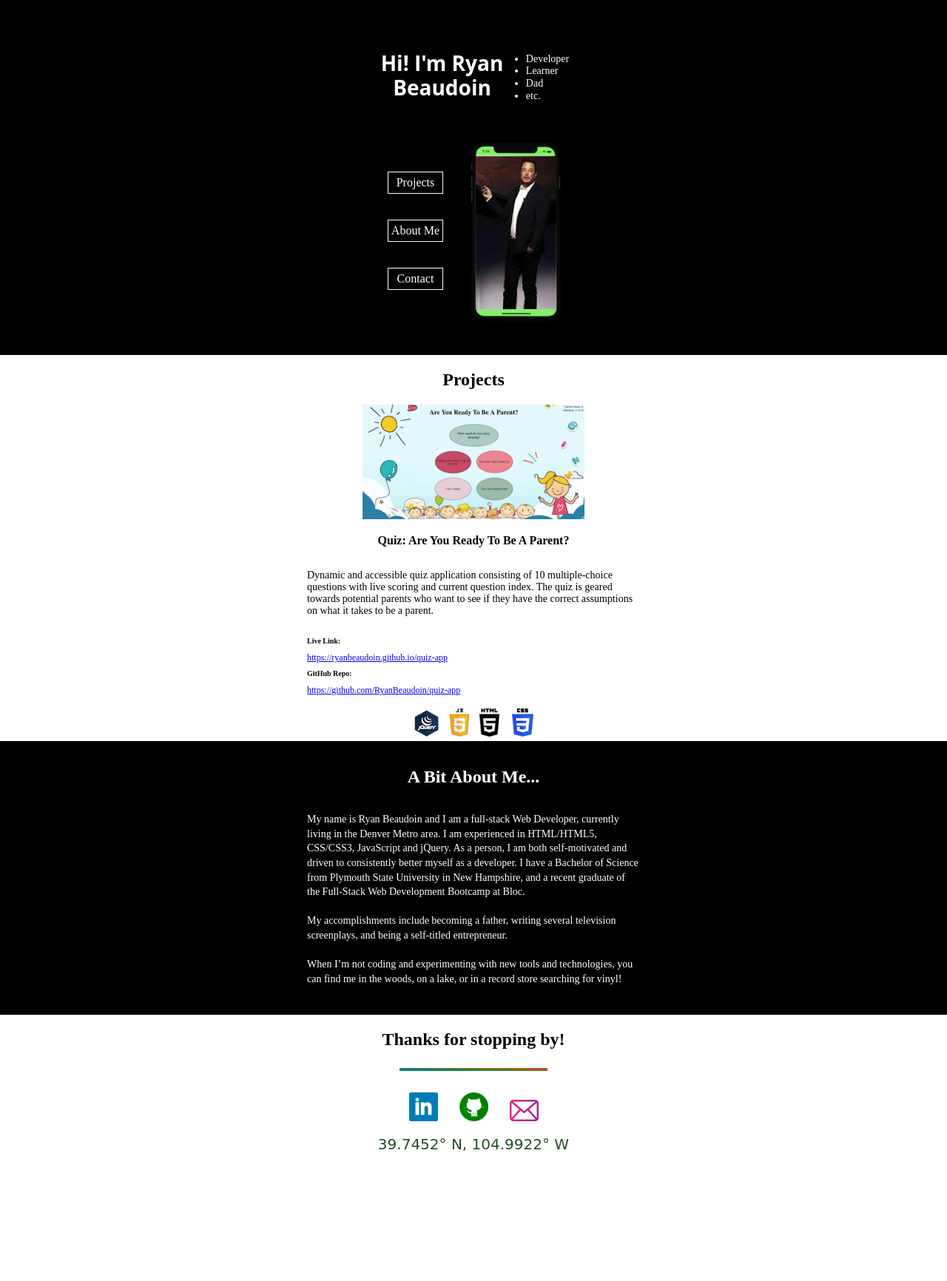
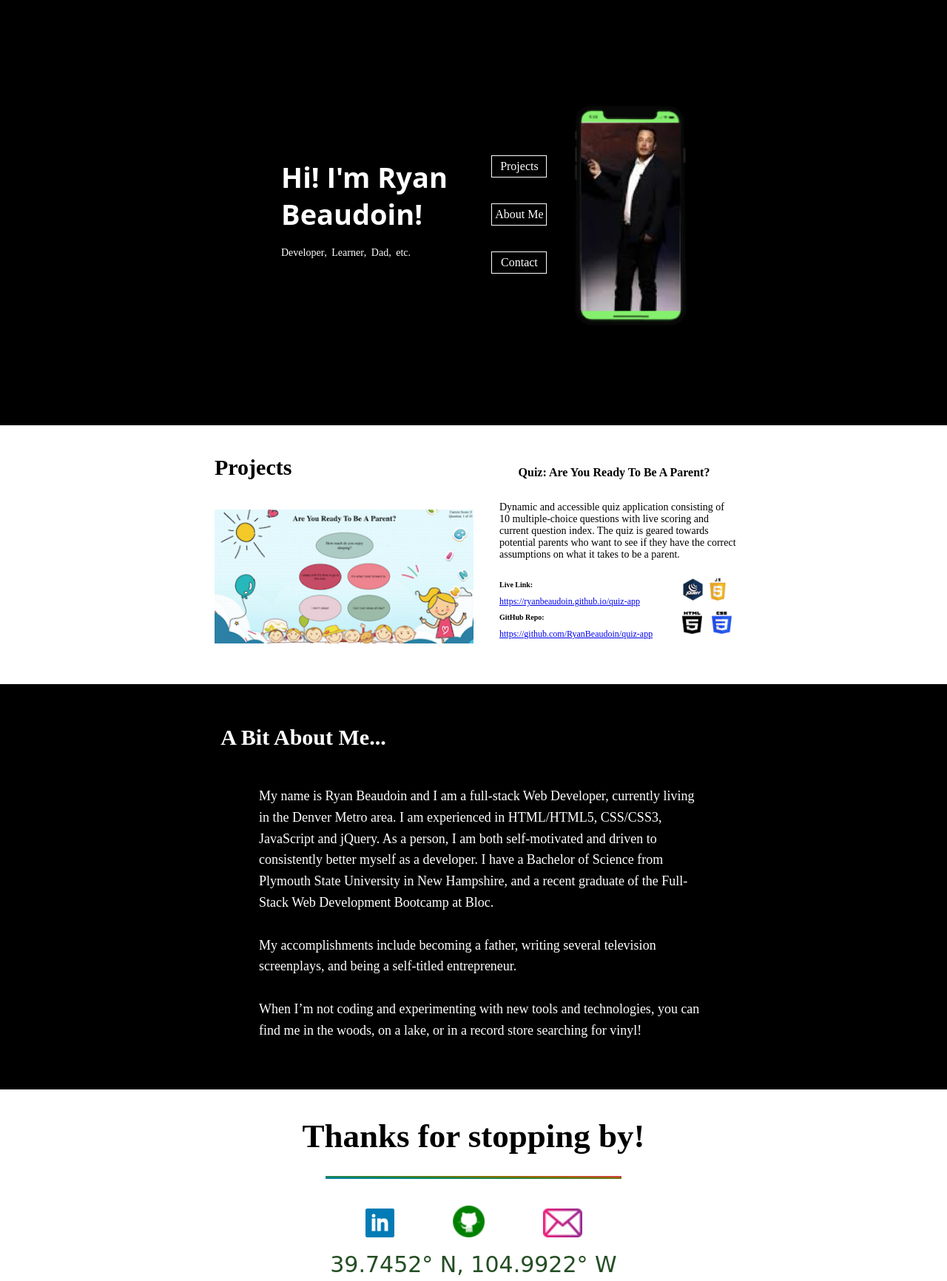
Before and after one commit to RyanBeaudoin/portfolio, a plain HTML site: page index.html in a window 1280 px wide. Shown: the whole page at 74% size. Before the commit the page ends 1564 px from the top, so only its background shows below. Drawn offline with Linux system fonts and the light colour scheme.

Commit message:
Final 1.0

```diff
--- a/index.html
+++ b/index.html
@@ -11,11 +11,11 @@
   <header class="nav">
     <div class="bio-container">
       <div class="heading">
-        <h1>Hi! I'm Ryan <br> Beaudoin</h1>
+        <h1>Hi! I'm Ryan <br> Beaudoin!</h1>
         <ul class="header-description">
-          <li>Developer</li>
-          <li>Learner</li>
-          <li>Dad</li>
+          <li>Developer<span class="comma">,</span></li>
+          <li>Learner<span class="comma">,</span></li>
+          <li>Dad<span class="comma">,</span></li>
           <li>etc.</li>
         </ul>
       </div>
@@ -34,7 +34,6 @@
   <main>
     <section class="projects">
       <div class="project-container">
-        <div id="pro-nav"></div>
         <h2>Projects</h2>
         <img src="imgs/Screen Shot 2019-07-22 at 12.34.39 PM.png" alt="quiz project image" class="project-img">
         <aside class="project-description">
--- a/style.css
+++ b/style.css
@@ -10,7 +10,7 @@ html, body {
 
 .bio-container {
   background: black;
-  height: 500px;
+  height: 525px;
   overflow: auto;
 }
 
@@ -71,7 +71,8 @@ html, body {
 .project-img {
   margin-left: auto;
   margin-right: auto;
-  max-width: 300px;
+  width: 90%;
+  margin-bottom: 15px;
 }
 
 .project-container {
@@ -83,8 +84,8 @@ html, body {
 }
 
 .text-project-description {
-  margin-left: 15px;
-  margin-right: 15px;
+  margin-left: 35px;
+  margin-right: 25px;
   text-align: left;
   max-width: 450px;
   font-size: 14px;
@@ -94,8 +95,7 @@ html, body {
 .project-links {
   line-height: .5;
   font-size: 12px;
-  margin-left: 15px;
-  margin-right: 15px;
+  margin-left: 35px;
   text-align: left;
 }
 
@@ -107,7 +107,8 @@ html, body {
 .tech-container {
   width: 300px;
   display: inline-block;
-  margin-top: 20px;
+  margin-top: 30px;
+  margin-bottom: 15px;
 }
 
 .tech-container>img {
@@ -130,8 +131,8 @@ html, body {
 }
 
 .text-about-me {
-  margin-left: 15px;
-  margin-right: 15px;
+  margin-left: 45px;
+  margin-right: 25px;
   padding-bottom: 25px;
   max-width: 450px;
   font-size: 14px;
@@ -156,6 +157,14 @@ html, body {
   text-decoration: none;
 }
 
+.github-icon {
+  width: 43px;
+}
+
+.email-icon {
+  width: 53px;
+}
+
 .contact-links {
   margin-top: 25px;
   margin-bottom: 15px;
@@ -168,5 +177,239 @@ html, body {
 .denver-latlong {
   font-family: 'Pacifico', cursive;
   color: #244e24;
-  font-size: 20px;
+  font-size: 22px;
 }
+
+.comma {
+  display: none;
+}
+
+@media only screen and (min-device-width : 480px){
+  .project-container {
+    height: auto;
+  }
+
+  .project-description {
+    height: 280px;
+  }
+
+  .tech-container {
+    display: flex;
+    height: 90px;
+    width: 90px;
+    flex-wrap: wrap;
+    position: relative;
+    left: 330px;
+    bottom: 110px;
+  }
+  .icon {
+    width:30px;
+    height:30px;
+  }
+
+  .icon:nth-child(2){
+    width: 120px
+  }
+
+  .comma {
+    display: none;
+  }
+}
+
+@media only screen and (min-device-width : 768px) {
+  .bio-container {
+    overflow: hidden;
+    height: 595px;
+  }
+  .heading h1 {
+    font-family: 'Open Sans', sans-serif;
+    padding-left: 45px;
+    font-size: 38px;
+    text-align: left;
+    line-height: 1.3;
+    color: white;
+    position: relative;
+    top: 210px;
+    right: 170px;
+    display: inline-block;
+  }
+  .header-description {
+    font-size: 14px;
+    text-align: left;
+    height: 100px;
+    line-height: 1.2;
+    color: white;
+    display: inline-block;
+    text-align: center;
+    position: absolute;
+    top: 320px;
+    right: 465px;
+  }
+  .header-description li {
+    display: inline-block;
+  }
+
+  .comma {
+    display: inline-block;
+  }
+
+  .header-description li:not(:first-child) {
+    padding-left: 3px;
+  }
+
+  .nav-container {
+    display: flex;
+    position: relative;
+    left: 120px;
+    max-width: 350px;
+    margin-left: auto;
+    margin-right: auto;
+  }
+
+  .hero {
+    height: 300px;
+   }
+
+  .project-container h2 {
+    font-size: 30px;
+    text-align: left;
+    position: relative;
+    right: 160px;
+    margin-top: 40px;
+    margin-bottom: 40px;
+  }
+
+  .project-description h3 {
+    font-size: 16px;
+  }
+
+  .project-img {
+    width: 350px;
+    position: relative;
+    right: 175px;
+  }
+
+  .project-description {
+    width: 380px;
+    position: relative;
+    left: 190px;
+    bottom: 275px;
+  }
+
+  .text-project-description {
+    max-width: 650px;
+  }
+
+  .tech-container {
+    margin-left: -50px;
+  }
+
+  .projects {
+    height: 350px;
+  }
+
+  #about-nav h2 {
+    font-size: 30px;
+    text-align: left;
+    position: relative;
+    right: 230px;
+    margin-top: 40px;
+    margin-bottom: 30px;
+  }
+
+  .text-about-me {
+    max-width: 600px;
+    font-size: 18px;
+    line-height: 1.6;
+    margin-bottom: 40px;
+  }
+
+  #contact-nav {
+    font-size: 30px;
+    margin-bottom: 25px;
+  }
+
+  .seperator {
+    background: linear-gradient(to right top, #007bb5, #0082ac, #008596, #008677, #008555, #3b823a, #597c1f, #747500, #9c6800, #c05421, #d9394d, #de2a82);
+    width: 400px;
+    height: 4px;
+    display: inline-block;
+    margin-bottom: 7px;
+  }
+
+  .contact-links a:not(:last-child) {
+    margin-right: 75px;
+  }
+
+  .denver-latlong {
+    font-family: 'Pacifico', cursive;
+    color: #244e24;
+    font-size: 30px;
+    margin-top: 10px;
+  }
+}
+
+  @media only screen and (min-device-width : 1024px) {
+  .bio-container {
+    height: 645px;
+  }
+
+  .heading h1 {
+    position: relative;
+    top: 240px;
+    right: 200px;
+  }
+  .header-description {
+    position: absolute;
+    top: 340px;
+    right: 525px;
+  }
+
+  .hero {
+    height: 350px;
+  }
+
+  .project-container h2 {
+    font-size: 34px;
+    position: relative;
+    right: 210px;
+  }
+
+  .project-img {
+    width: 400px;
+    position: relative;
+    right: 235px;
+  }
+
+  .project-description h3 {
+    font-size: 20px;
+  }
+
+  .project-description {
+    width: 480px;
+    position: relative;
+    left: 250px;
+    bottom: 295px;
+  }
+
+  .tech-container {
+    position: relative;
+    left: 370px;
+  }
+
+  .projects {
+    height: 390px;
+  }
+
+  #about-nav h2 {
+    font-size: 34px;
+    position: relative;
+    right: 320px;
+  }
+
+  .text-about-me {
+    max-width: 800px;
+    font-size: 20px;
+    line-height: 1.6;
+  }
+}
```
